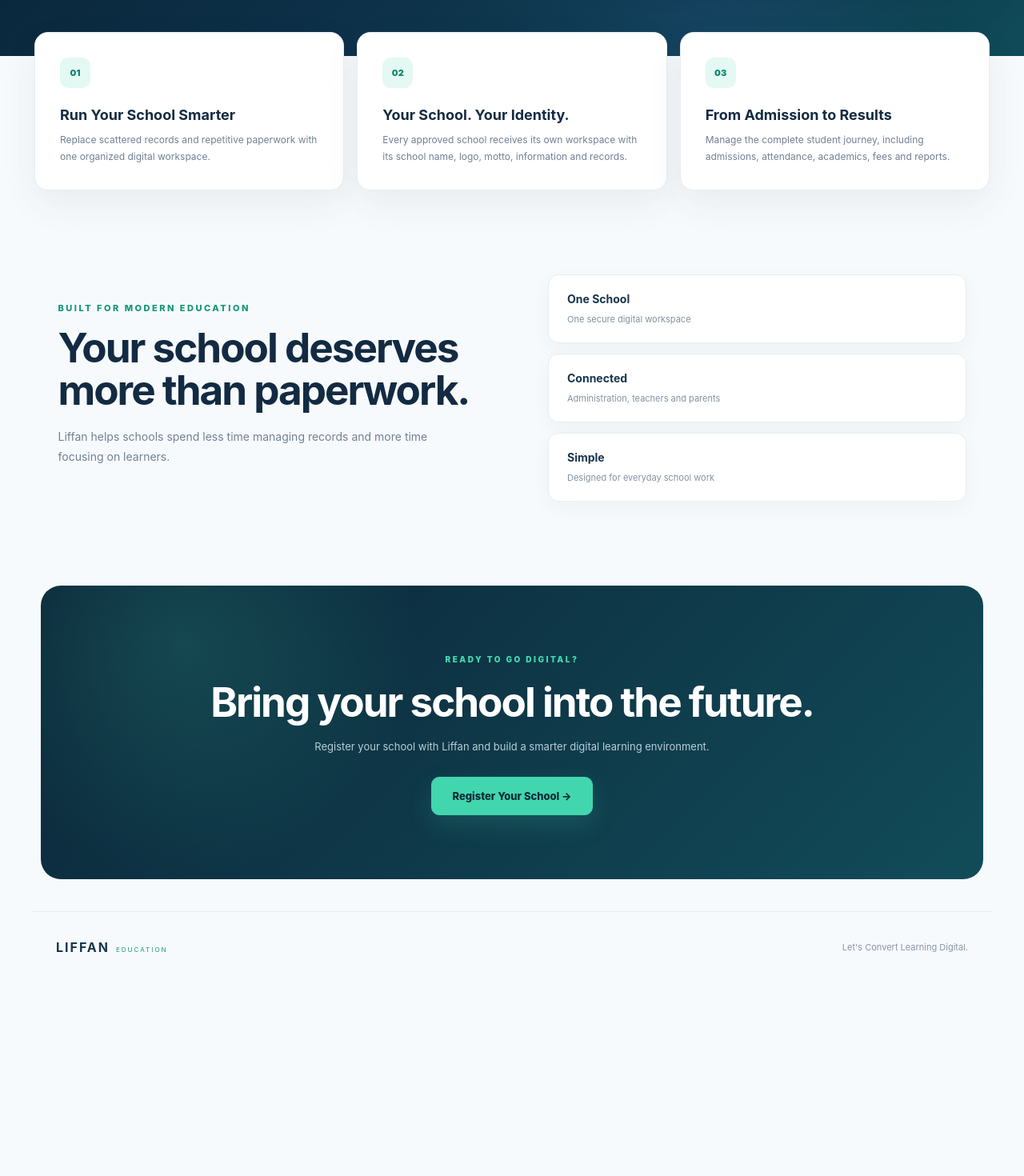
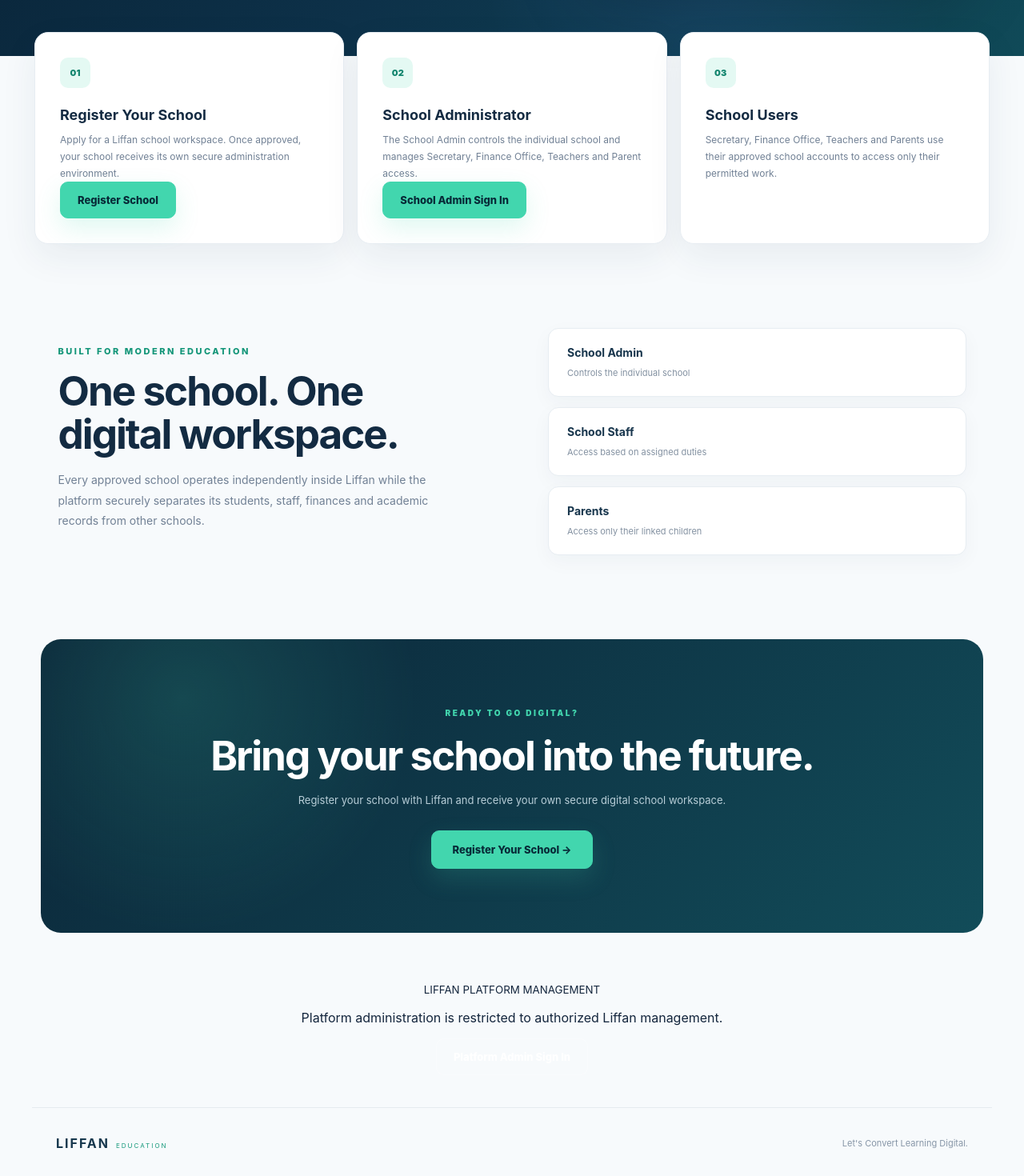
Before and after one commit to Liffan-wizzy/all-school-management-system, a React (Vite) app: page / in a window 1280 px wide. Shown: the part 620-2090 px from the top of the page at 80% size. Before the commit the page ends 1854 px from the top, so only its background shows below. Built offline with nearby package versions, Linux system fonts and the light colour scheme.

Commit message:
Complete Liffan school access hierarchy

```diff
--- a/src/App.jsx
+++ b/src/App.jsx
@@ -2,13 +2,22 @@
 import "./platform-mobile.css";
 
 export default function App() {
+
+  const go = (path) => {
+    window.location.href = path;
+  };
+
   return (
     <main className="liffan-home">
 
+      {/* HERO */}
       <section className="liffan-hero">
+
         <div className="liffan-hero-content">
+
           <div className="liffan-brand">
             <span className="liffan-brand-mark">L</span>
+
             <div>
               <strong>LIFFAN</strong>
               <small>EDUCATION</small>
@@ -32,13 +41,14 @@
             together in one secure digital platform.
           </p>
 
+
+          {/* MAIN SCHOOL ENTRY */}
           <div className="liffan-hero-actions">
+
             <button
               className="liffan-primary-button"
               type="button"
-              onClick={() => {
-                window.location.href = "/register-school.html";
-              }}
+              onClick={() => go("/register-school.html")}
             >
               Register Your School
             </button>
@@ -46,22 +56,26 @@
             <button
               className="liffan-secondary-button"
               type="button"
-              onClick={() => {
-                window.location.href = "/login.html";
-              }}
+              onClick={() => go("/school-login.html")}
             >
-              School Login
+              School Admin Sign In
             </button>
+
           </div>
+
 
           <div className="liffan-trust">
             <span>✓ Secure school workspaces</span>
-            <span>✓ Built for growing schools</span>
+            <span>✓ Independent school administration</span>
             <span>✓ Your school. Your data.</span>
           </div>
+
         </div>
 
+
+        {/* MODULE CARD */}
         <div className="liffan-hero-card">
+
           <span className="liffan-card-label">
             DIGITAL SCHOOL MANAGEMENT
           </span>
@@ -78,6 +92,8 @@
           <div className="liffan-module-grid">
             <span>Admissions</span>
             <span>Students</span>
+            <span>Secretary</span>
+            <span>Finance</span>
             <span>Teachers</span>
             <span>Attendance</span>
             <span>Academics</span>
@@ -85,79 +101,134 @@
             <span>Parents</span>
             <span>Reports</span>
           </div>
+
         </div>
+
       </section>
 
+
+      {/* SCHOOL ACCESS */}
       <section className="liffan-benefits">
 
         <article>
+
           <span className="liffan-number">01</span>
-          <h3>Run Your School Smarter</h3>
+
+          <h3>Register Your School</h3>
+
           <p>
-            Replace scattered records and repetitive
-            paperwork with one organized digital
-            workspace.
+            Apply for a Liffan school workspace.
+            Once approved, your school receives its
+            own secure administration environment.
           </p>
+
+          <button
+            className="liffan-primary-button"
+            type="button"
+            onClick={() => go("/register-school.html")}
+          >
+            Register School
+          </button>
+
         </article>
 
+
         <article>
+
           <span className="liffan-number">02</span>
-          <h3>Your School. Your Identity.</h3>
+
+          <h3>School Administrator</h3>
+
           <p>
-            Every approved school receives its own
-            workspace with its school name, logo,
-            motto, information and records.
+            The School Admin controls the individual
+            school and manages Secretary, Finance Office,
+            Teachers and Parent access.
           </p>
+
+          <button
+            className="liffan-primary-button"
+            type="button"
+            onClick={() => go("/school-login.html")}
+          >
+            School Admin Sign In
+          </button>
+
         </article>
 
+
         <article>
+
           <span className="liffan-number">03</span>
-          <h3>From Admission to Results</h3>
+
+          <h3>School Users</h3>
+
           <p>
-            Manage the complete student journey,
-            including admissions, attendance,
-            academics, fees and reports.
+            Secretary, Finance Office, Teachers and
+            Parents use their approved school accounts
+            to access only their permitted work.
           </p>
+
+          <button
+            className="liffan-secondary-button"
+            type="button"
+            onClick={() => go("/school-login.html")}
+          >
+            School User Sign In
+          </button>
+
         </article>
 
       </section>
 
+
+      {/* DIGITAL SCHOOL */}
       <section className="liffan-digital-section">
+
         <div>
+
           <span className="liffan-eyebrow">
             BUILT FOR MODERN EDUCATION
           </span>
 
           <h2>
-            Your school deserves more than paperwork.
+            One school. One digital workspace.
           </h2>
 
           <p>
-            Liffan helps schools spend less time
-            managing records and more time focusing
-            on learners.
+            Every approved school operates independently
+            inside Liffan while the platform securely
+            separates its students, staff, finances and
+            academic records from other schools.
           </p>
+
         </div>
 
+
         <div className="liffan-digital-points">
+
           <div>
-            <strong>One School</strong>
-            <span>One secure digital workspace</span>
+            <strong>School Admin</strong>
+            <span>Controls the individual school</span>
           </div>
 
           <div>
-            <strong>Connected</strong>
-            <span>Administration, teachers and parents</span>
+            <strong>School Staff</strong>
+            <span>Access based on assigned duties</span>
           </div>
 
           <div>
-            <strong>Simple</strong>
-            <span>Designed for everyday school work</span>
+            <strong>Parents</strong>
+            <span>Access only their linked children</span>
           </div>
+
         </div>
+
       </section>
 
+
+      {/* SCHOOL CTA */}
       <section className="liffan-cta">
+
         <span>READY TO GO DIGITAL?</span>
 
         <h2>
@@ -165,22 +236,54 @@
         </h2>
 
         <p>
-          Register your school with Liffan and build
-          a smarter digital learning environment.
+          Register your school with Liffan and receive
+          your own secure digital school workspace.
         </p>
 
         <button
           className="liffan-primary-button"
           type="button"
-          onClick={() => {
-            window.location.href = "/register-school.html";
-          }}
+          onClick={() => go("/register-school.html")}
         >
           Register Your School →
         </button>
+
       </section>
 
+
+      {/* PLATFORM ADMIN */}
+      <section
+        style={{
+          maxWidth: "1100px",
+          margin: "20px auto",
+          padding: "20px",
+          textAlign: "center"
+        }}
+      >
+
+        <small>
+          LIFFAN PLATFORM MANAGEMENT
+        </small>
+
+        <p>
+          Platform administration is restricted to
+          authorized Liffan management.
+        </p>
+
+        <button
+          className="liffan-secondary-button"
+          type="button"
+          onClick={() => go("/school-login.html")}
+        >
+          Platform Admin Sign In
+        </button>
+
+      </section>
+
+
+      {/* FOOTER */}
       <footer className="liffan-footer">
+
         <div>
           <strong>LIFFAN</strong>
           <span>EDUCATION</span>
@@ -189,6 +292,7 @@
         <p>
           Let's Convert Learning Digital.
         </p>
+
       </footer>
 
     </main>
```
